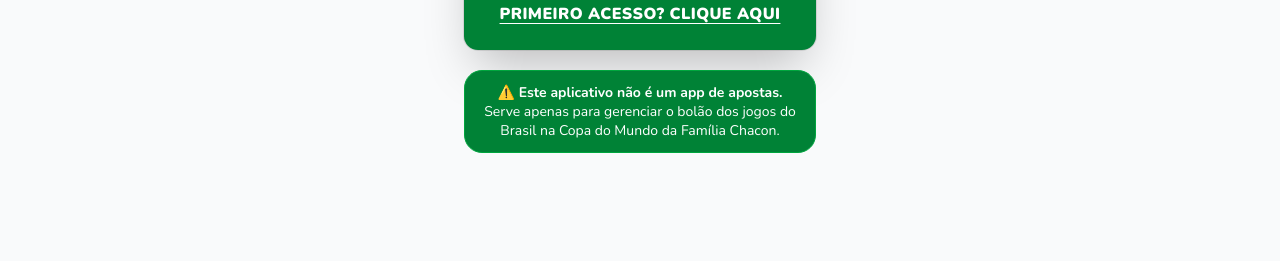
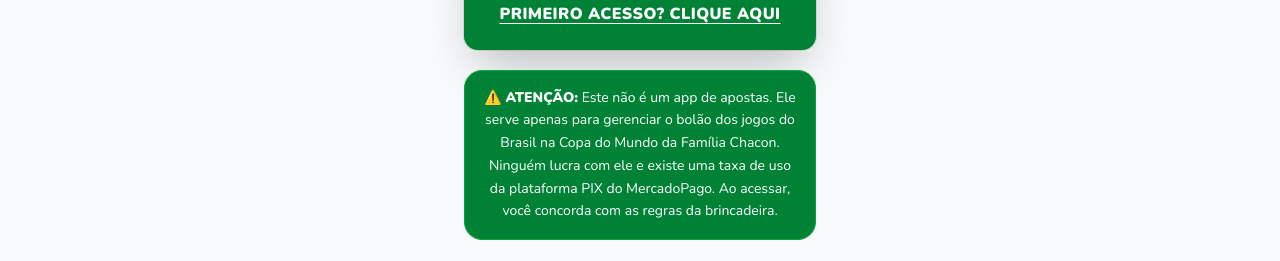
Before and after one commit to fabioportodevbr/chacon-bet, a Next.js app: page /entrar in a window 1280 px wide. Shown: the part 691-952 px from the top of the page. Before the commit the page ends 868 px from the top, so only its background shows below. Built offline with nearby package versions, Linux system fonts and the light colour scheme.

Commit message:
Login: aviso legal atualizado com texto completo

```diff
--- a/src/app/entrar/page.tsx
+++ b/src/app/entrar/page.tsx
@@ -197,10 +197,9 @@ export default function EntrarPage() {
         </Card>
 
         {/* Aviso legal */}
-        <div className="bg-green-700 border border-green-600 rounded-2xl px-4 py-3 text-center w-full">
-          <p className="text-white text-sm leading-snug">
-            ⚠️ <span className="font-bold">Este aplicativo não é um app de apostas.</span>
-            {' '}Serve apenas para gerenciar o bolão dos jogos do Brasil na Copa do Mundo da Família Chacon.
+        <div className="bg-green-700 border border-green-600 rounded-2xl px-4 py-4 text-center w-full">
+          <p className="text-white text-sm leading-relaxed">
+            ⚠️ <span className="font-black">ATENÇÃO:</span> Este não é um app de apostas. Ele serve apenas para gerenciar o bolão dos jogos do Brasil na Copa do Mundo da Família Chacon. Ninguém lucra com ele e existe uma taxa de uso da plataforma PIX do MercadoPago. Ao acessar, você concorda com as regras da brincadeira.
           </p>
         </div>
 
```
